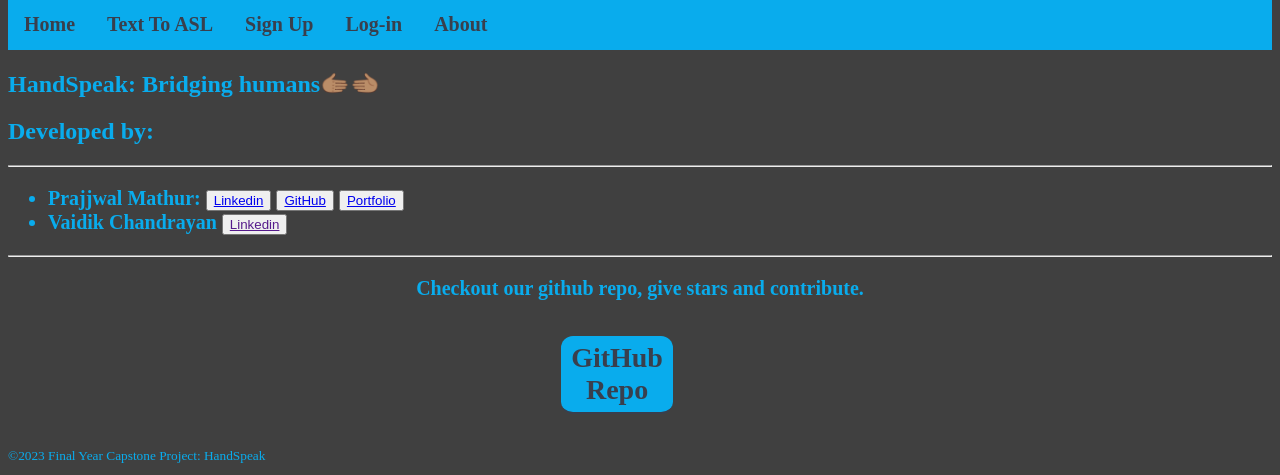
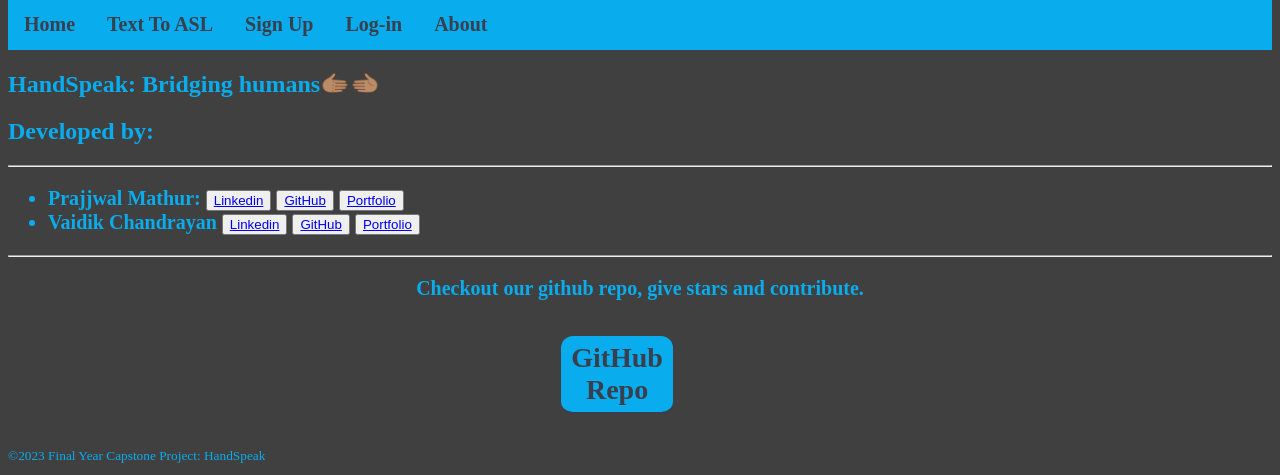
Before and after one commit to SlowFlash22/ASL-Final-Year, a Django app: page /about/ in a window 1280 px wide. Shown: the part 119-594 px from the top of the page. Run offline with Django 3.2, Linux system fonts and the light colour scheme.

Commit message:
about section updated

```diff
--- a/templates/about.html
+++ b/templates/about.html
@@ -25,7 +25,18 @@
         </li>
 		<li>Vaidik Chandrayan
             <button class="button">
-                <a href="">Linkedin</a>
+                <a href="www.linkedin.com/in/vaidik-chandrayan-b86a56211/">
+                    Linkedin</a>
+            </button>
+              <button class="button" style="text-decoration: none;">
+                <a href="https://github.com/Vaidik21">
+                    GitHub
+                </a>
+            </button>
+            <button class="button">
+                <a href="https://vaidik21.github.io/">
+                    Portfolio
+                </a>
             </button>
         </li>
   	</ul>
```
